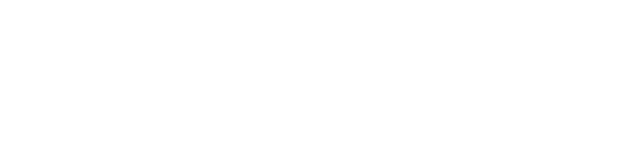
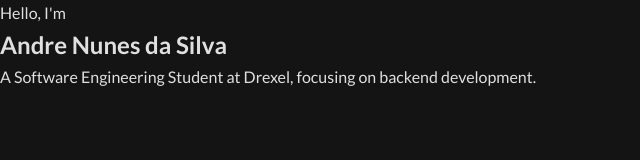
Before and after one commit to andrefetch/portfolio, a plain HTML site: page index.html in a window 1280 px wide. Shown: the whole page, without its empty margins (0-640 px from the left). Drawn offline with Linux system fonts and the light colour scheme.

Commit message:
Added: Basic Coloring.

```diff
--- /dev/null
+++ b/assets/css/styles.css
@@ -0,0 +1,16 @@
+* {
+    margin: 0;
+    padding: 0;
+    box-sizing: border-box;
+}
+
+body {
+    background-color: rgb(20, 20, 20);
+    color: #e0e0e0;
+    font-family: 'Lato', sans-serif;
+    line-height: 1.6;
+}
+
+.introductory {
+    color: white
+}
--- a/index.html
+++ b/index.html
@@ -4,8 +4,14 @@
     <meta charset="UTF-8">
     <meta name="viewport" content="width=device-width, initial-scale=1.0">
     <title>Andre Nunes da Silva</title>
+    <link rel="stylesheet" href="assets/css/styles.css">
+    <link href="https://fonts.googleapis.com/css2?family=Raleway:wght@100;400;700&family=Lato:wght@300;400;700&display=swap" rel="stylesheet">
 </head>
 <body>
-
+    <section class="hero">
+        <p class="greeting">Hello, I'm</p>
+        <h1 class="name">Andre Nunes da Silva</h1>
+        <p class="subtitle">A Software Engineering Student at Drexel, focusing on backend development.</p>
+    </section>
 </body>
 </html>
```
